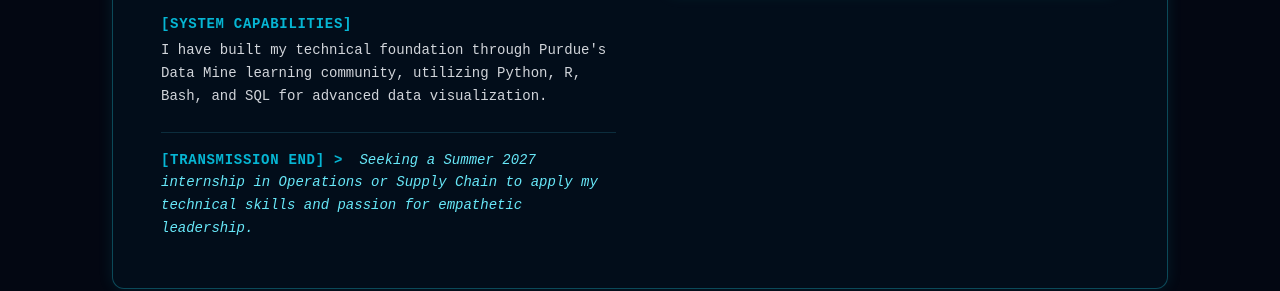
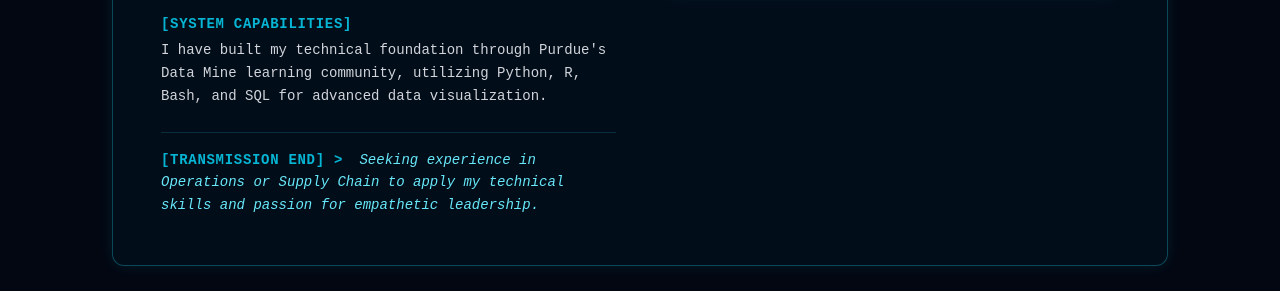
Before and after one commit to daniel-taylor28/daniel-taylor28.github.io, a plain HTML site: page index.html in a window 1280 px wide. Shown: the part 1652-1943 px from the top of the page. Drawn offline with nearby package versions, Linux system fonts and the light colour scheme.

Commit message:
Add files via upload

```diff
--- a/index.html
+++ b/index.html
@@ -214,7 +214,7 @@
                         <div class="border-t border-cyan-900/50 pt-4 mt-6">
                             <p class="text-cyan-300 italic">
                                 <span class="text-cyan-500 font-bold uppercase tracking-wider not-italic mr-2">[TRANSMISSION END] ></span>
-                                Seeking a Summer 2027 internship in Operations or Supply Chain to apply my technical skills and passion for empathetic leadership.
+                                Seeking experience in Operations or Supply Chain to apply my technical skills and passion for empathetic leadership.
                             </p>
                         </div>
                     </div>
```
